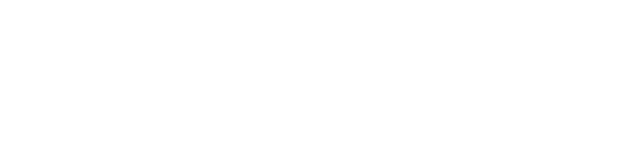
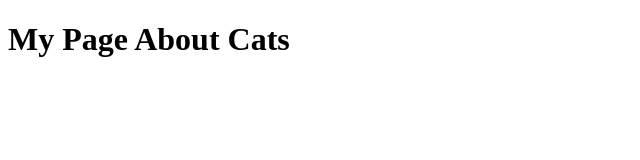
Before and after one commit to cfhughes/git_demo, a plain HTML site: page index.html in a window 1280 px wide. Shown: the whole page, without its empty margins (0-640 px from the left). Drawn offline with Linux system fonts and the light colour scheme.

Commit message:
Added title

```diff
--- a/index.html
+++ b/index.html
@@ -7,5 +7,7 @@
 </head>
 <body>
 
+    <h1>My Page About Cats</h1>
+
 </body>
 </html>
```
